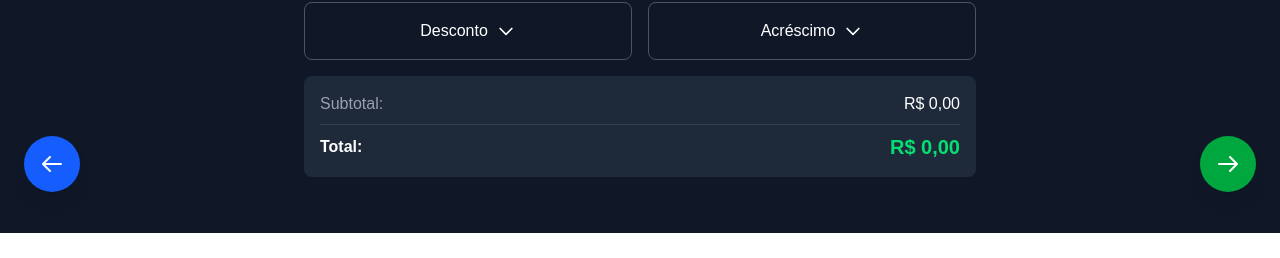
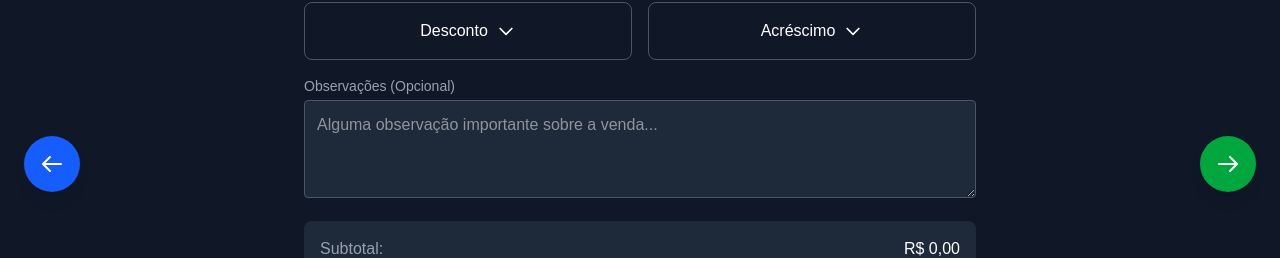
Before and after one commit to vinifoga/imaginarilu-admin-panel, a Next.js app: page /dashboard/vendas/conferencia in a window 1280 px wide. Shown: the part 584-842 px from the top of the page. Before the commit the page ends 817 px from the top, so only its background shows below. Built offline with nearby package versions, Linux system fonts and the light colour scheme; no server answers.

Commit message:
Adicionando campo e observacao

```diff
--- a/src/app/dashboard/vendas/conferencia/page.tsx
+++ b/src/app/dashboard/vendas/conferencia/page.tsx
@@ -70,6 +70,8 @@ export default function CheckoutPage() {
     showDiscount: false,
     showAddition: false
   });
+  const [observations, setObservations] = useState('');
+
 
 
   useEffect(() => {
@@ -205,7 +207,8 @@ export default function CheckoutPage() {
           addition: paymentDetails.addition,
           cash_amount: paymentMethod === 'cash' ? paymentDetails.cashAmount : null,
           change: paymentMethod === 'cash' ? calcularTroco() : null,
-          status: 'pending'
+          status: 'pending',
+          observations: observations // Adicione esta linha
         }])
         .select()
         .single();
@@ -521,6 +524,18 @@ export default function CheckoutPage() {
               </div>
             )}
 
+            {/* Adicione isso antes do "Resumo do Valor" na seção de pickup */}
+            <div className="mb-4">
+              <label className="block text-sm text-gray-400 mb-1">Observações (Opcional)</label>
+              <textarea
+                value={observations}
+                onChange={(e) => setObservations(e.target.value)}
+                className="w-full p-3 rounded border border-gray-600 focus:border-blue-500 bg-gray-800 text-white"
+                rows={3}
+                placeholder="Alguma observação importante sobre a venda..."
+              />
+            </div>
+
             {/* Resumo do Valor */}
             <div className="bg-gray-800 p-4 rounded-lg">
               <div className="flex justify-between items-center mb-2">
```
